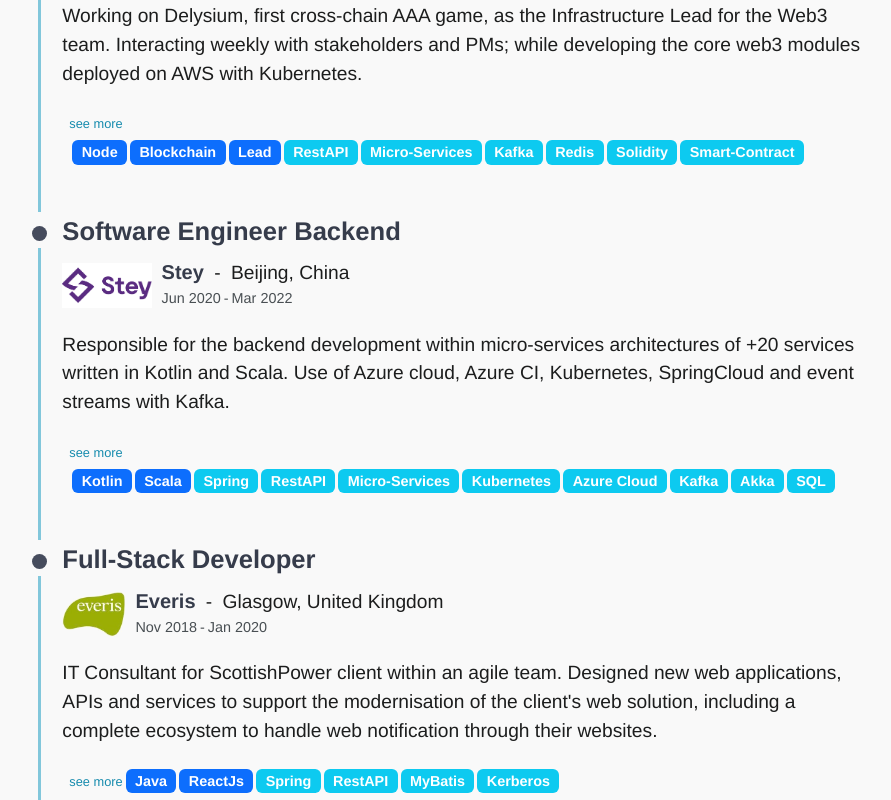
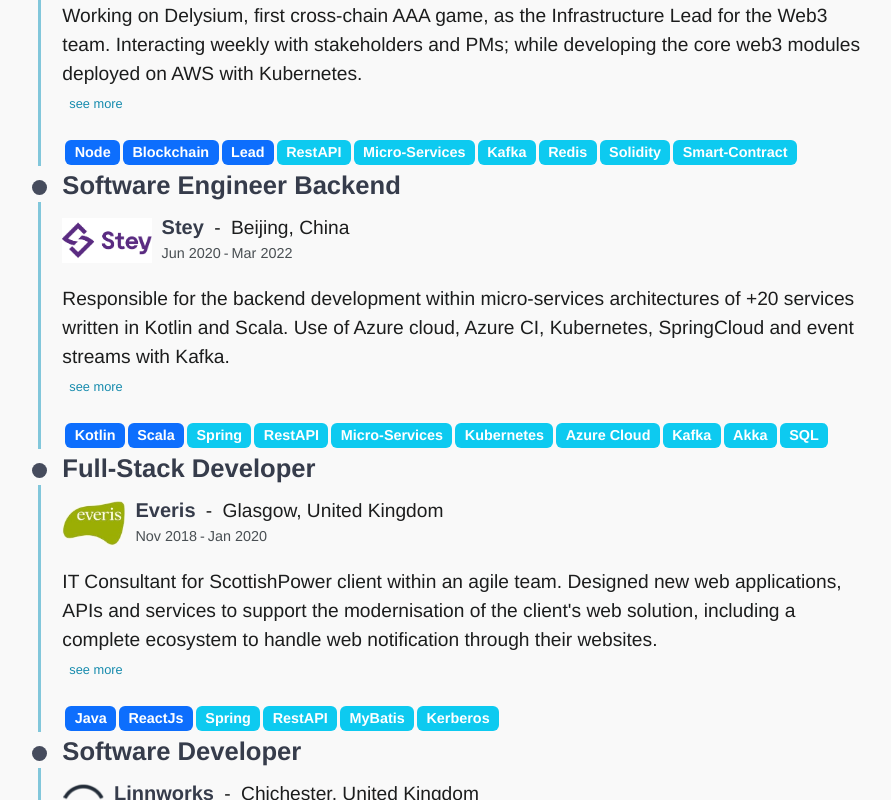
Before and after one commit to Draym/portfolio, a React (Create React App) app: page / in a window 1280 px wide. Shown: the part 1440-2240 px from the top of the page, without its empty margins (193-1084 px from the left). Built offline with nearby package versions, Linux system fonts and the light colour scheme.

Commit message:
task: reorganize padding of blocks and separate badges from footer

```diff
--- a/src/scss/_custom.scss
+++ b/src/scss/_custom.scss
@@ -1084,14 +1084,13 @@
 }
 
 .tl-item-body {
-  margin-bottom: 20px;
 }
 
 .tl-item-bhead {
-  margin-bottom: 20px !important;
 }
 
 .tl-item-bcontent {
+  margin-top: 20px;
   margin-left: 10px;
 }
 
--- a/src/views/components/CTreeLine/CTreeLineItem.js
+++ b/src/views/components/CTreeLine/CTreeLineItem.js
@@ -32,24 +32,24 @@
     }
 
     render() {
-        let drawFooter = function() {
+        let drawFooter = function () {
             if (this.props.details || this.props.badges) {
-                return (
+                return [
                     <div className="tl-item-footer">
                         {this.props.details &&
-                        <span className="tl-item-link">{this.state.focus ? "see less" : "see more"}</span>}
-                        {this.props.badges && <div className="tl-item-labels">
-                            {this.props.badges.map((badge, i) => {
-                                return <Badge key={i} bg={badge.color}>{badge.name}</Badge>
-                            })
-                            }
-                        </div>}
-                    </div>
-                );
+                            <span className="tl-item-link">{this.state.focus ? "see less" : "see more"}</span>}
+                    </div>,
+                    this.props.badges ? <div className="tl-item-labels">
+                        {this.props.badges.map((badge, i) => {
+                            return <Badge key={i} bg={badge.color}>{badge.name}</Badge>
+                        })
+                        }
+                    </div> : <div/>
+                ]
             }
         }.bind(this);
         return (
-            <div className="row mb-1" >
+            <div className="row mb-1">
                 <span className="anchor" id={this.props.id}/>
                 <div className="offset-lg-2 offset-sm-1 col-lg-8 col-sm-10 tl-item">
                     <div className="tl-item-marker"/>
```
